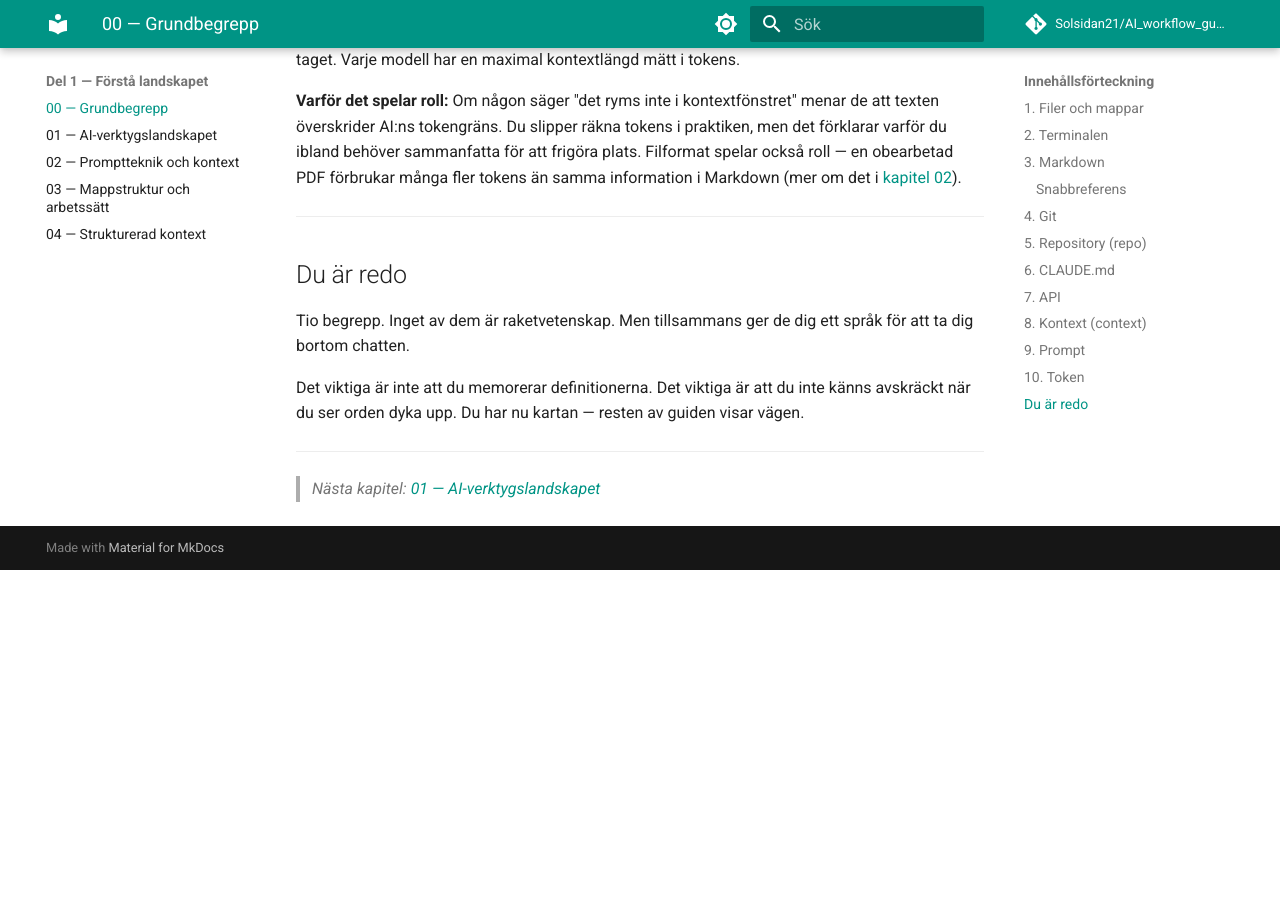
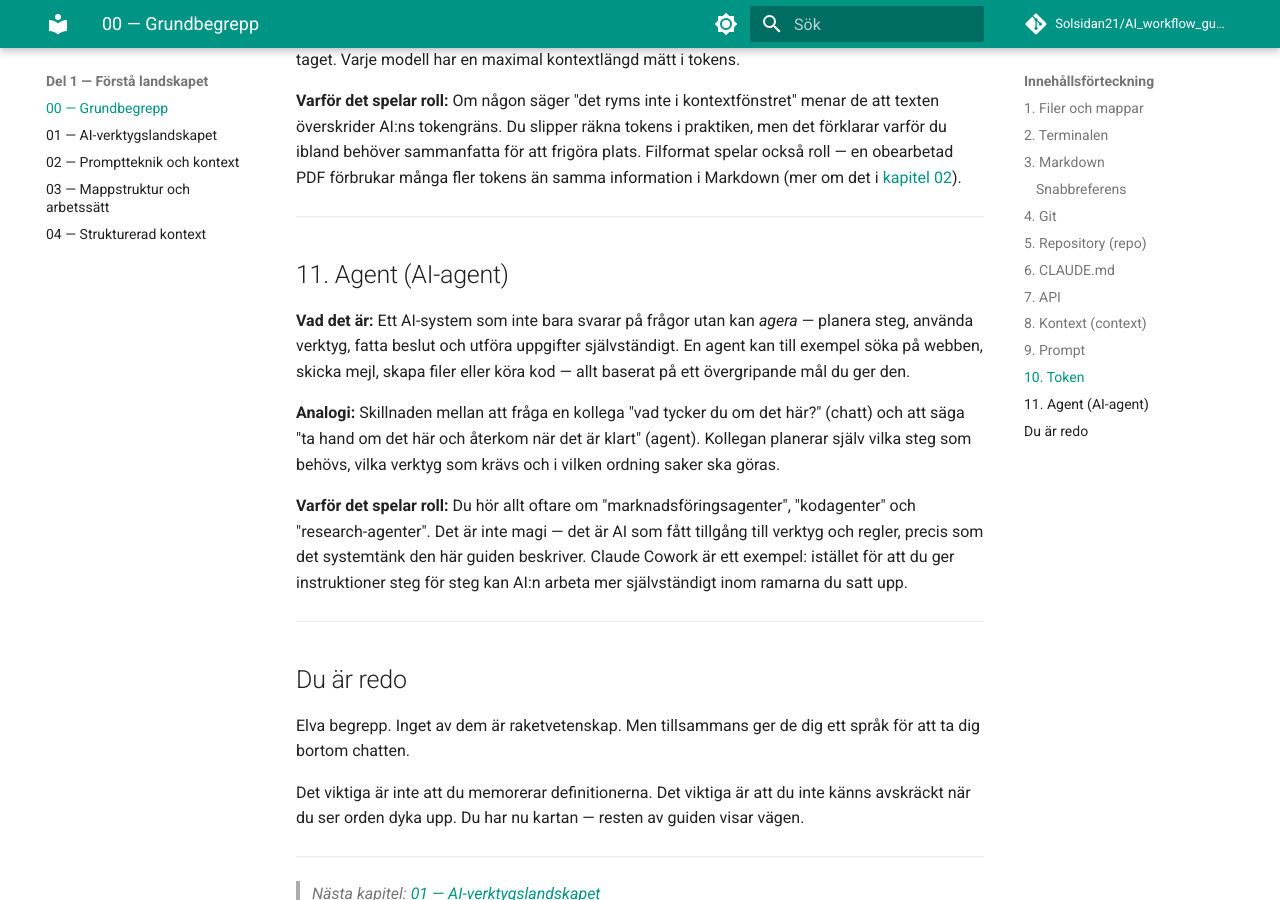
Before and after one commit to Solsidan21/AI_workflow_guide_svenska, an MkDocs documentation site: the page built from docs/00-grundbegrepp.md, in a window 1280 px wide and 900 px high, scrolled down 4113 px. Built offline with MkDocs 1.6.1 and Material for MkDocs 9.7.7, drawn with Linux system fonts in a browser that asks for light colours; comment, search, counter and statistics services are not loaded; before the commit the page ends 4683 px from its top, so only the background shows below that; some of the changed text lies outside the part shown.

Commit message:
Lägg till Agent (AI-agent) som begrepp 11 i grundbegrepp
Co-Authored-By: Claude Opus 4.6 <noreply@anthropic.com>

```diff
--- a/docs/00-grundbegrepp.md
+++ b/docs/00-grundbegrepp.md
@@ -1,12 +1,12 @@
 # Kapitel 00 — Grundbegrepp
 
-> *Du är redan bra på AI. Här är de tio begreppen som tar dig till en helt annan nivå.*
+> *Du är redan bra på AI. Här är de elva begreppen som tar dig till en helt annan nivå.*
 
 Du vet hur man skriver en bra prompt. Du får bra svar från Claude eller ChatGPT. Men varje gång du startar en ny session börjar du från noll — samma kontext, samma instruktioner, samma format.
 
 Det beror inte på att du gör något fel. Det beror på att du saknar ett ordförråd — en handfull tekniska begrepp som öppnar dörren till verktyg där AI faktiskt kan minnas, följa regler och arbeta med dina filer.
 
-Det här är de tio begreppen. Inget av dem är svårare än att lära sig ett nytt Excel-kortkommando. Men tillsammans förändrar de hur du arbetar med AI.
+Det här är de elva begreppen. Inget av dem är svårare än att lära sig ett nytt Excel-kortkommando. Men tillsammans förändrar de hur du arbetar med AI.
 
 ---
 
@@ -125,9 +125,19 @@ Det här är de tio begreppen. Inget av dem är svårare än att lära sig ett n
 
 ---
 
+## 11. Agent (AI-agent)
+
+**Vad det är:** Ett AI-system som inte bara svarar på frågor utan kan *agera* — planera steg, använda verktyg, fatta beslut och utföra uppgifter självständigt. En agent kan till exempel söka på webben, skicka mejl, skapa filer eller köra kod — allt baserat på ett övergripande mål du ger den.
+
+**Analogi:** Skillnaden mellan att fråga en kollega "vad tycker du om det här?" (chatt) och att säga "ta hand om det här och återkom när det är klart" (agent). Kollegan planerar själv vilka steg som behövs, vilka verktyg som krävs och i vilken ordning saker ska göras.
+
+**Varför det spelar roll:** Du hör allt oftare om "marknadsföringsagenter", "kodagenter" och "research-agenter". Det är inte magi — det är AI som fått tillgång till verktyg och regler, precis som det systemtänk den här guiden beskriver. Claude Cowork är ett exempel: istället för att du ger instruktioner steg för steg kan AI:n arbeta mer självständigt inom ramarna du satt upp.
+
+---
+
 ## Du är redo
 
-Tio begrepp. Inget av dem är raketvetenskap. Men tillsammans ger de dig ett språk för att ta dig bortom chatten.
+Elva begrepp. Inget av dem är raketvetenskap. Men tillsammans ger de dig ett språk för att ta dig bortom chatten.
 
 Det viktiga är inte att du memorerar definitionerna. Det viktiga är att du inte känns avskräckt när du ser orden dyka upp. Du har nu kartan — resten av guiden visar vägen.
 
```
